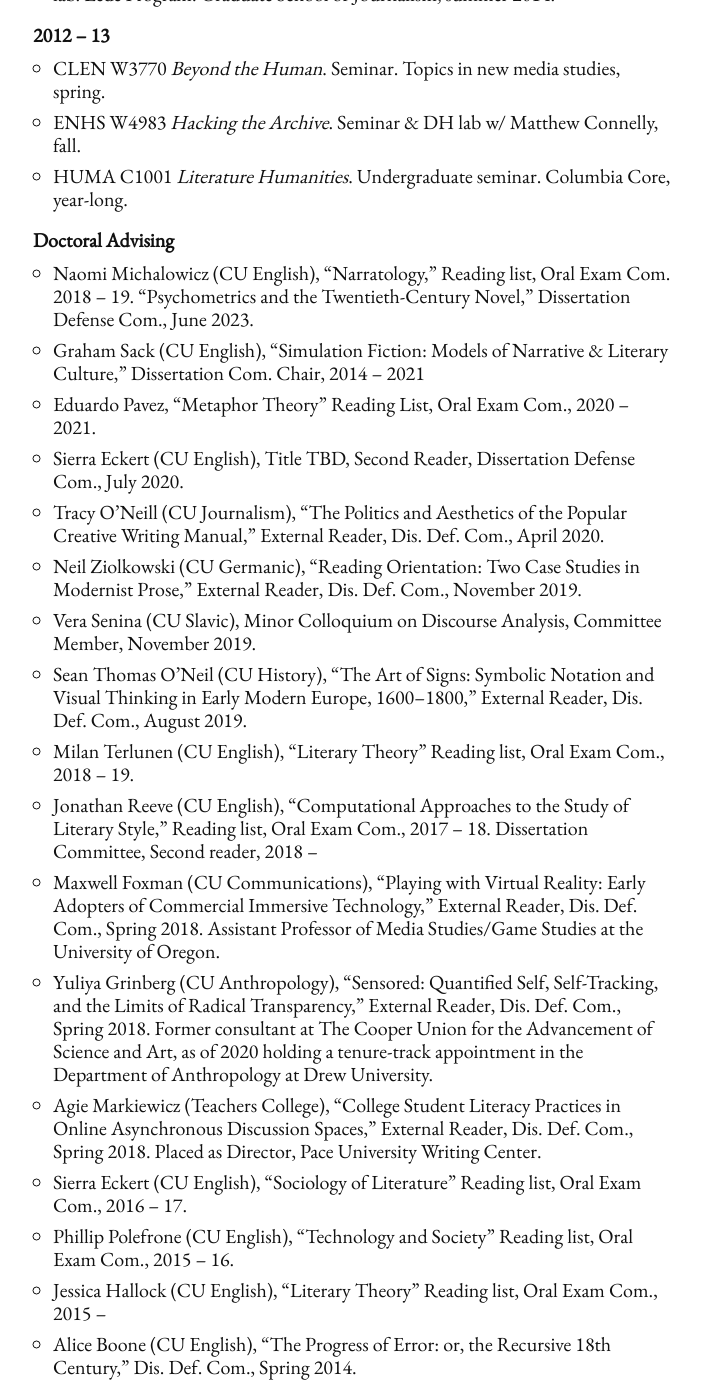
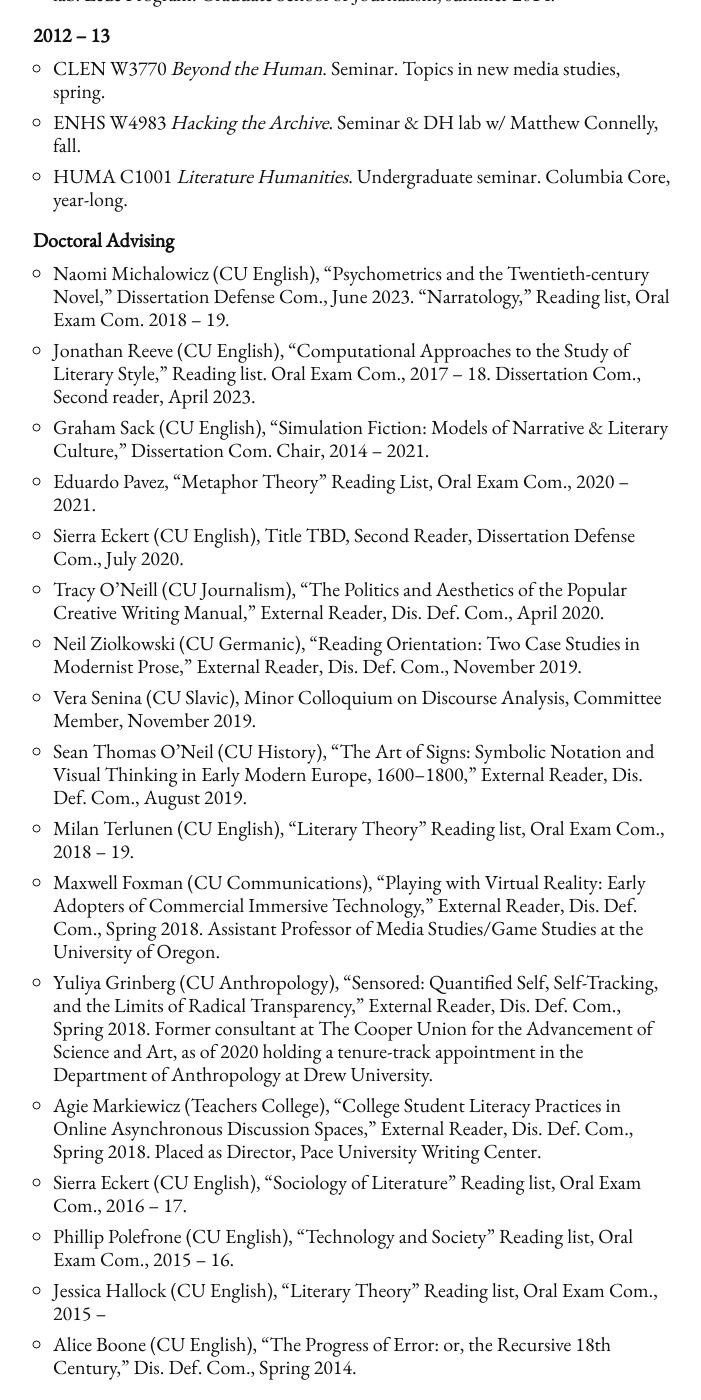
Before and after one commit to denten/denten.github.io, a Jekyll site: the page built from _pages/teaching.md, in a window 1280 px wide and 1400 px high, scrolled down 1956 px. Shown: the whole window, without its empty margins (287-988 px from the left). Built offline with Jekyll 4.4.1, drawn with Linux system fonts in a browser that asks for light colours; some of the changed lines change nothing that is shown.

Commit message:
fix chronological order

```diff
--- a/_includes/CV/03-teaching.md
+++ b/_includes/CV/03-teaching.md
@@ -99,10 +99,12 @@ Undergraduate seminar. Columbia Core, year-long.
 
 ### Doctoral Advising
 
-- Naomi Michalowicz (CU English), "Narratology," Reading list, Oral Exam Com. 2018 -- 19.
-  "Psychometrics and the Twentieth-Century Novel," Dissertation Defense Com., June 2023.
+- Naomi Michalowicz (CU English), "Psychometrics and the Twentieth-century Novel," Dissertation
+  Defense Com., June 2023.  "Narratology," Reading list, Oral Exam Com. 2018 -- 19.
+- Jonathan Reeve (CU English), "Computational Approaches to the Study of Literary Style,"
+  Reading list. Oral Exam Com., 2017 -- 18. Dissertation Com., Second reader, April 2023.
 - Graham Sack (CU English), "Simulation Fiction: Models of Narrative & Literary Culture,"
-  Dissertation Com. Chair, 2014 -- 2021
+  Dissertation Com. Chair, 2014 -- 2021.
 - Eduardo Pavez, "Metaphor Theory" Reading List, Oral Exam Com., 2020 -- 2021.
 - Sierra Eckert (CU English), Title TBD, Second Reader, Dissertation Defense Com., July 2020.
 - Tracy O'Neill (CU Journalism), "The Politics and Aesthetics of the Popular Creative Writing
@@ -114,8 +116,6 @@ Undergraduate seminar. Columbia Core, year-long.
 - Sean Thomas O'Neil (CU History), "The Art of Signs: Symbolic Notation and Visual Thinking in
   Early Modern Europe, 1600--1800," External Reader, Dis. Def. Com., August 2019.
 - Milan Terlunen (CU English), "Literary Theory" Reading list, Oral Exam Com., 2018 -- 19.
-- Jonathan Reeve (CU English), "Computational Approaches to the Study of Literary Style,"
-  Reading list, Oral Exam Com., 2017 -- 18. Dissertation Committee, Second reader, 2018 --
 - Maxwell Foxman (CU Communications), "Playing with Virtual Reality: Early Adopters of
   Commercial Immersive Technology," External Reader, Dis. Def. Com., Spring 2018.  Assistant
 Professor of Media Studies/Game Studies at the University of Oregon.
```
